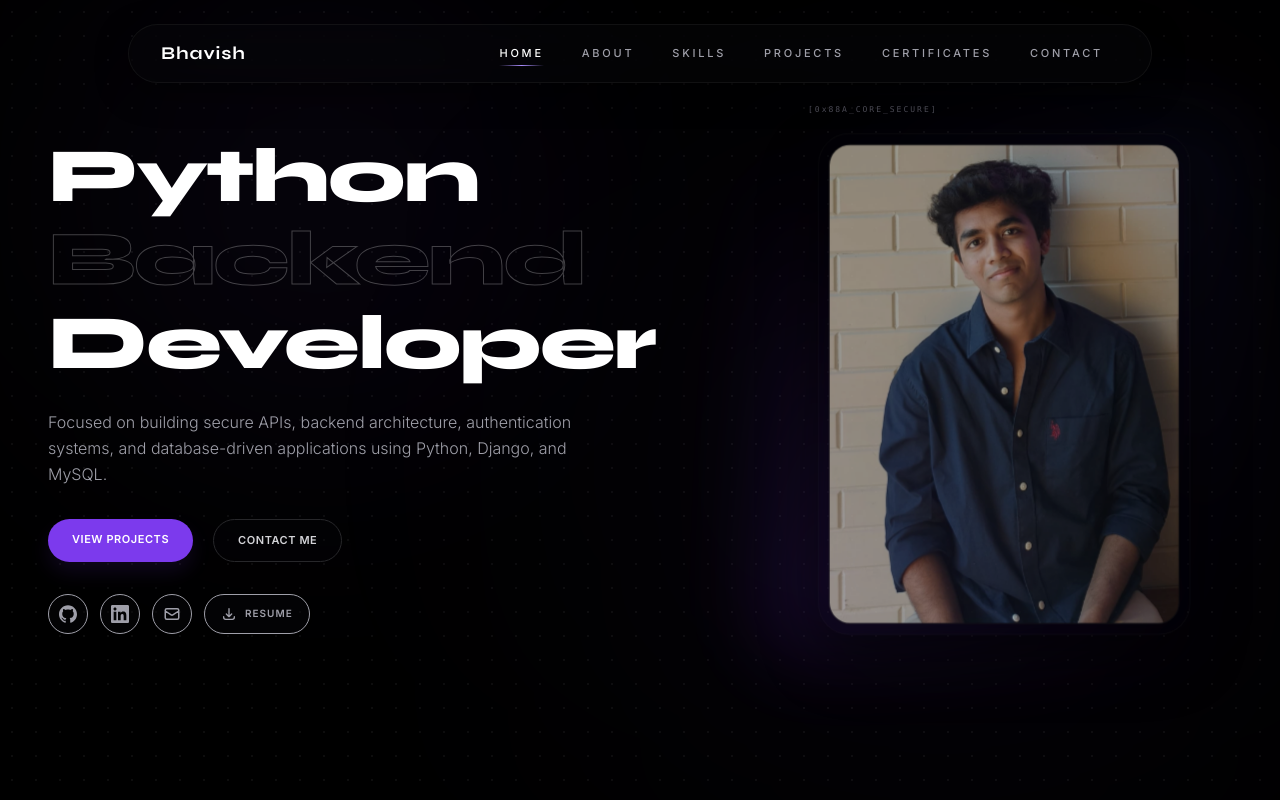
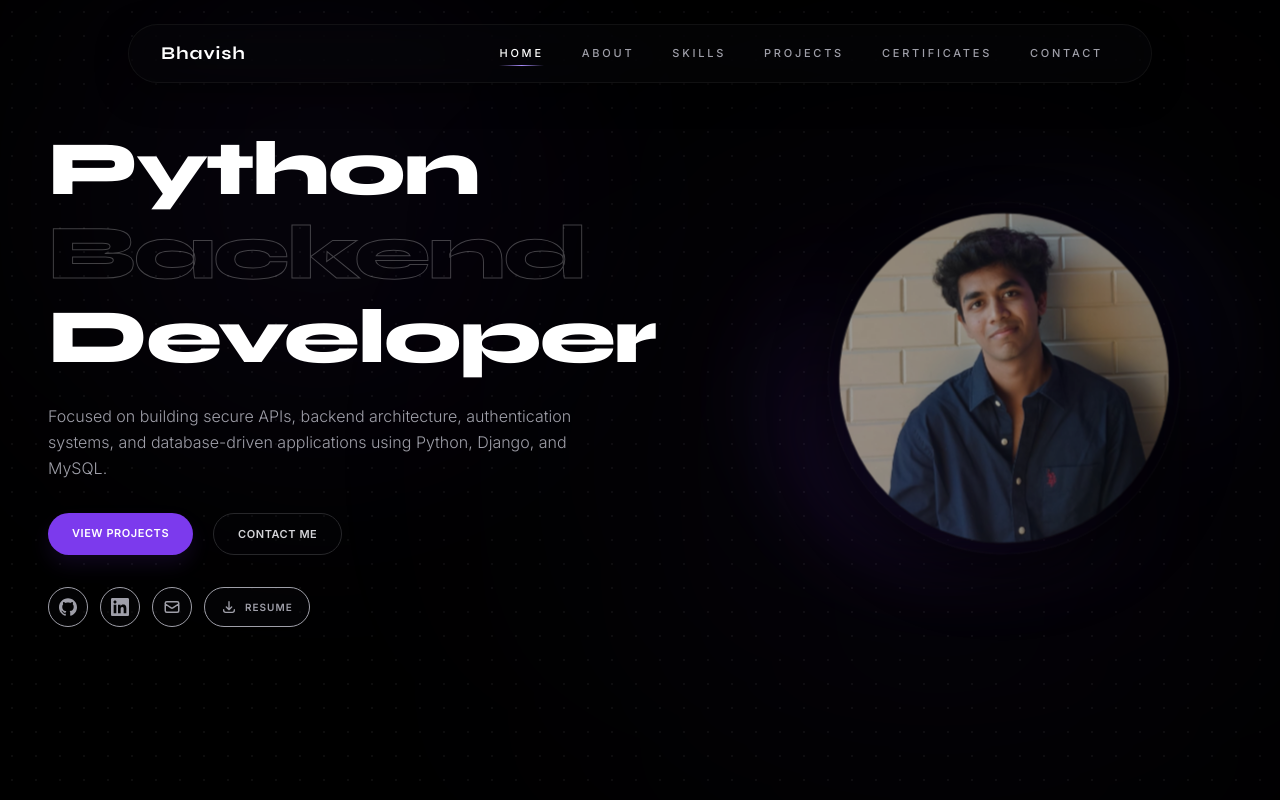
Before and after one commit to Bhavish88/Portfolio, a React (Vite) app: page / in a window 1280 px wide. Shown: the top 800 px of the page. Built offline with nearby package versions, Linux system fonts and the light colour scheme; a web font is replaced by a local one.

Commit message:
Resume added

```diff
--- a/src/components/Hero.jsx
+++ b/src/components/Hero.jsx
@@ -164,23 +164,20 @@ export default function Hero() {
         <div className="lg:col-span-5 flex justify-center items-center relative">
 
           {/* Subtle Ambient light behind portrait */}
-          <div className="absolute -inset-4 bg-gradient-to-tr from-violet-accent/25 via-transparent to-indigo-500/10 rounded-[40px] blur-2xl opacity-75 z-0 pointer-events-none group-hover:opacity-100 transition-opacity duration-750" />
-
-          {/* Minimal Floating Decorative Accent stamp */}
-          <div className="absolute -top-6 left-8 text-[8px] font-mono text-zinc-600 tracking-[0.25em] hidden lg:block select-none">[0x88A_CORE_SECURE]</div>
+          <div className="absolute -inset-4 bg-gradient-to-tr from-violet-accent/25 via-transparent to-indigo-500/10 rounded-full blur-2xl opacity-75 z-0 pointer-events-none group-hover:opacity-100 transition-opacity duration-750" />
 
           {/* Glassmorphic Portrait presentation container */}
           <motion.div
             variants={imageContainerVariants}
             initial="hidden"
             animate="visible"
-            className="relative z-10 w-full max-w-[330px] sm:max-w-[380px] aspect-[1187/1600] rounded-[32px] border border-zinc-800/40 bg-zinc-950/20 backdrop-blur-xl p-2.5 overflow-hidden shadow-[0_25px_60px_rgba(0,0,0,0.85)] group hover:border-violet-accent/30 transition-all duration-700"
+            className="relative z-10 w-full max-w-[320px] sm:max-w-[360px] aspect-square rounded-full border border-zinc-800/40 bg-zinc-950/20 backdrop-blur-xl p-2.5 overflow-hidden shadow-[0_25px_60px_rgba(0,0,0,0.85)] group hover:border-violet-accent/30 transition-all duration-700"
           >
-            <div className="relative w-full h-full rounded-[22px] overflow-hidden bg-zinc-900/60 border border-zinc-900/50">
+            <div className="relative w-full h-full rounded-full overflow-hidden bg-zinc-900/60 border border-zinc-900/50">
               <img
                 src={profileImg}
                 alt="Bhavish Mulleshwari"
-                className="w-full h-full object-cover object-center group-hover:scale-102 transition-all duration-[1.2s] ease-[0.16,1,0.3,1]"
+                className="w-full h-full object-cover object-top group-hover:scale-102 transition-all duration-[1.2s] ease-[0.16,1,0.3,1]"
                 loading="eager"
               />
             </div>
```
